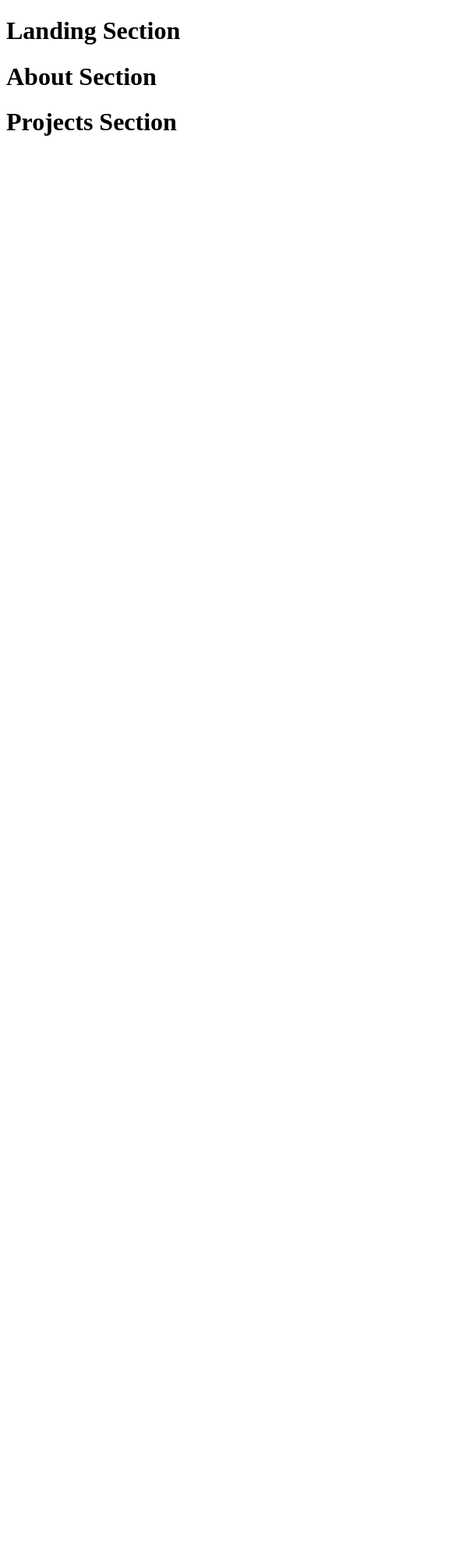
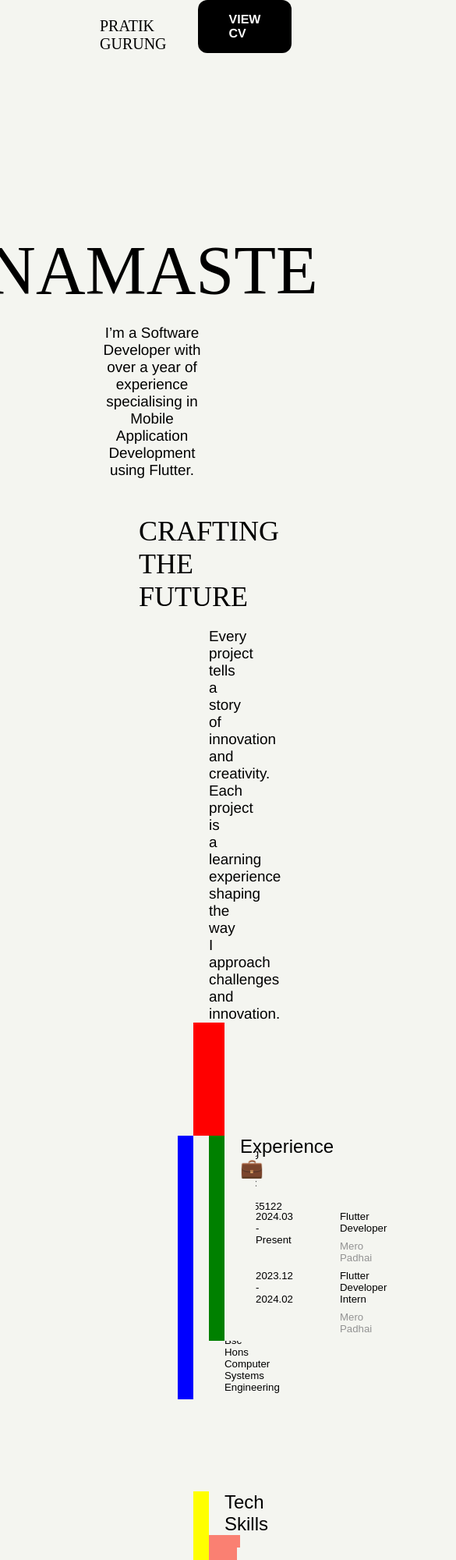
Before and after one commit to PratikPommeGrg/portfolio, a plain HTML site: page index.html in a window 390 px wide. Shown: the top 2000 px of the page at 78% size, 585 px wide, since content can reach past the window. Before the commit the page ends 844 px from the top, so only its background shows below. Drawn offline with Linux system fonts and the light colour scheme; a web font is replaced by a local one.

Commit message:
onprogress

```diff
--- a/index.html
+++ b/index.html
@@ -5,17 +5,72 @@
     <meta name="viewport" content="width=device-width, initial-scale=1.0">
     <title>Pratik Gurung</title>
     <script type="module" src="./index.js" defer></script>
+    <link rel="stylesheet" href="./style/style.css">
 </head>
 <body>
+
+
+
     <div id="landing-section"></div>
-    <div id="about-section"></div>
-    <div id="projects-section"></div>
+    <div class="about-section-container">
+        <h2>CRAFTING THE FUTURE</h2>
+        <p class="about-intro">Every project tells a story of innovation and creativity. Each project is a learning experience shaping the way I approach challenges and innovation.</p>
+        <div class="about-details-container">
+            <div class="personal-details">
+                <div class="personal">
+                    <h5>Pratik Gurung 👨🏻‍💻</h5>
+                <h5>Phone: +977 9806755122</h5>
+                <h5>Email: pratikgurungsjg@gmail.com</h5>
+                </div>
+                <div class="vGap"></div>
+                <div class="education">
+                    <h3>Education 📚</h3>
+                    <h5>2023  Bsc Hons Computer Systems Engineering</h5>
+                </div>
+            </div>
+            <div class="experience-details">
+                <h3>Experience 💼</h3>
+                <div class="vGap"></div>
+                <div class="experience-div">
+                    <h5>2024.03 - Present</h5>
+                    <div class="company-div">
+                        <h5>Flutter Developer</h5>
+                        <h5 class="company-name">Mero Padhai</h5>
+                    </div>
+                </div>
+                <div class="experience-div">
+                    <h5>2023.12 - 2024.02</h5>
+                    <div class="company-div">
+                        <h5>Flutter Developer Intern</h5>
+                        <h5 class="company-name">Mero Padhai</h5>
+                    </div>
+                </div>
+            </div>
+        </div>
+        <div class="skills-details">
+            <h3 class="h3-center">Tech Skills</h3>
+            <div class="tech-skills">
+                <div class="skill-div"></div>
+                <div class="skill-div"></div>
+                <div class="skill-div"></div>
+                <div class="skill-div"></div>
+                <div class="skill-div"></div>
+                <div class="skill-div"></div>
+                <div class="skill-div"></div>
+                <div class="skill-div"></div>
+                <div class="skill-div"></div>
+            </div>
+
+        </div>
+    </div>
+    <!-- <div id="about-section"></div> -->
+    <!-- <div id="projects-section"></div> -->
 
     <script type="module" >
         import { loadHtml } from "./index.js";
         loadHtml("landing-section", "./sections/landing_section.html");
-        loadHtml("about-section", "./sections/about_section.html");
-        loadHtml("projects-section", "./sections/projects_section.html");
+        // loadHtml("about-section", "./sections/about_section.html");
+        // loadHtml("projects-section", "./sections/projects_section.html");
     </script>
 
 </body>
--- a/sections/about_section.html
+++ /dev/null
@@ -1,2 +0,0 @@
-
-<h1>About Section</h1>
--- a/sections/landing_section.html
+++ b/sections/landing_section.html
@@ -1 +1,13 @@
-<h1>Landing Section</h1>
+<header>
+    <div class="header-container">
+        <h2 class="name">PRATIK GURUNG</h2>
+        <a href="https://drive.google.com/file/d/1F11IXgP3Tggj9W8BVgPv3YIPgu97EMRB/view?usp=drive_link" target="_blank">
+            <div class="view-cv-btn">VIEW CV</div>
+        </a>
+    </div>
+</header>
+
+    <div class="main-container">
+        <h1 class="greeting">NAMASTE</h1>
+        <p class="intro">I’m a Software Developer with over a year of experience specialising in Mobile Application Development using Flutter.</p>
+    </div>
--- a/style/style.css
+++ b/style/style.css
@@ -0,0 +1,190 @@
+
+@import url('https://fonts.googleapis.com/css2?family=Zen+Tokyo+Zoo&display=swap');
+
+
+@font-face {
+    font-family: 'LemonMilk';
+    src: url(assets/fonts/LemonMilk.otf);
+
+    font-family: 'Helvetica';
+    src: url(assets/fonts/HelveticaNeueMedium.otf);
+
+
+}
+
+*{
+    background-color: #F4F5F0;
+    padding: 0 20px 0 20px;
+}
+
+a{
+    color: black;
+}
+
+.header-container{
+    height: 60px;
+    display: flex;
+    flex-direction: row;
+    justify-content: space-between;
+    align-items: end;
+}
+
+.name{
+    font-family: 'Zen Tokyo Zoo';
+    font-size: 20px;
+    font-weight: lighter;
+}
+
+.main-container{
+    display: flex;
+    flex-direction: column;
+    justify-content: center;
+    align-items: center;
+    height: 94vh;
+}
+
+p{
+    font-family: 'Helvetica';
+    font-weight: lighter;
+    text-align: center;
+    font-size: 20q;
+
+}
+
+.intro{
+    width: 60%;
+}
+
+.about-intro{
+    width: 69%;
+}
+
+
+h2{
+    font-family: "LemonMilk";
+    font-size: 36px;
+    font-weight: lighter;
+    margin: 165px 0 0 0
+}
+
+h3{
+    font-family: 'Helvetica';
+    font-size: 24px;
+font-weight: normal;
+margin: 0;
+}
+
+.h3-center{
+    text-align: center;
+}
+
+h5{
+    font-family: 'Helvetica';
+    font-size: 20;
+    font-weight: normal;
+    margin: 0;
+    padding-bottom: 8px;
+}
+
+.vGap{
+    height: 40px;
+}
+
+.greeting{
+    font-family: 'LemonMilk';
+    font-size: 88px;
+    font-weight: lighter;
+    text-align: center;
+    margin: 0;
+
+}
+
+.view-cv-btn{
+    font-family: 'Helvetica';
+    color: white;
+    background-color: black;
+    font-size: 20;
+    font-weight: bold;
+    padding: 16px 40px;
+    border-radius: 12px;
+    cursor: pointer;
+    display: flex;
+    justify-content: center;
+    align-items: center;
+
+}
+
+.about-section-container{
+    height: 100vh;
+    display: flex;
+    flex-direction: column;
+    background-color: red;
+    justify-content: center;
+    flex-direction: column;
+    align-items: center;
+    margin: 0 200px 0 200px;
+
+
+}
+
+.about-details-container{
+    display: flex;
+    flex-direction: row;
+    justify-content: center;
+    align-items: flex-start;
+    background-color: aqua;
+    /* height: 500px; */
+    width: 100%;
+    margin: 126px 0 118px 0;
+
+}
+
+.personal-details{
+    width: 50%;
+    /* height: 100%; */
+    background-color: blue;
+}
+
+.experience-details{
+    width: 50%;
+    /* height: 100%; */
+    background-color: green;
+}
+
+.skills-details{
+    width: 100%;
+    height: 186px;
+    background-color: yellow;
+}
+
+.tech-skills{
+    background-color: salmon;
+    width: 100%;
+    display: flex;
+    flex-direction: row;
+    justify-items: center;
+    align-items: center;
+}
+
+.skill-div{
+    height: 72px;
+    width: 64px;
+    margin: 16px;
+}
+
+.experience-div{
+    display: flex;
+    flex-direction: row;
+    justify-content: space-between;
+}
+
+.company-div{
+    display: flex;
+    flex-direction: column;
+
+    align-items: flex-end;
+}
+
+.company-name{
+    color: #939393;
+}
```
Also changed, not shown: assets/fonts/HelveticaNeueBold.otf (added), assets/fonts/HelveticaNeueLight.otf (added), assets/fonts/HelveticaNeueMedium.otf (added), assets/fonts/HelveticaNeueThin.otf (added), assets/fonts/LemonMilk.otf (added).
